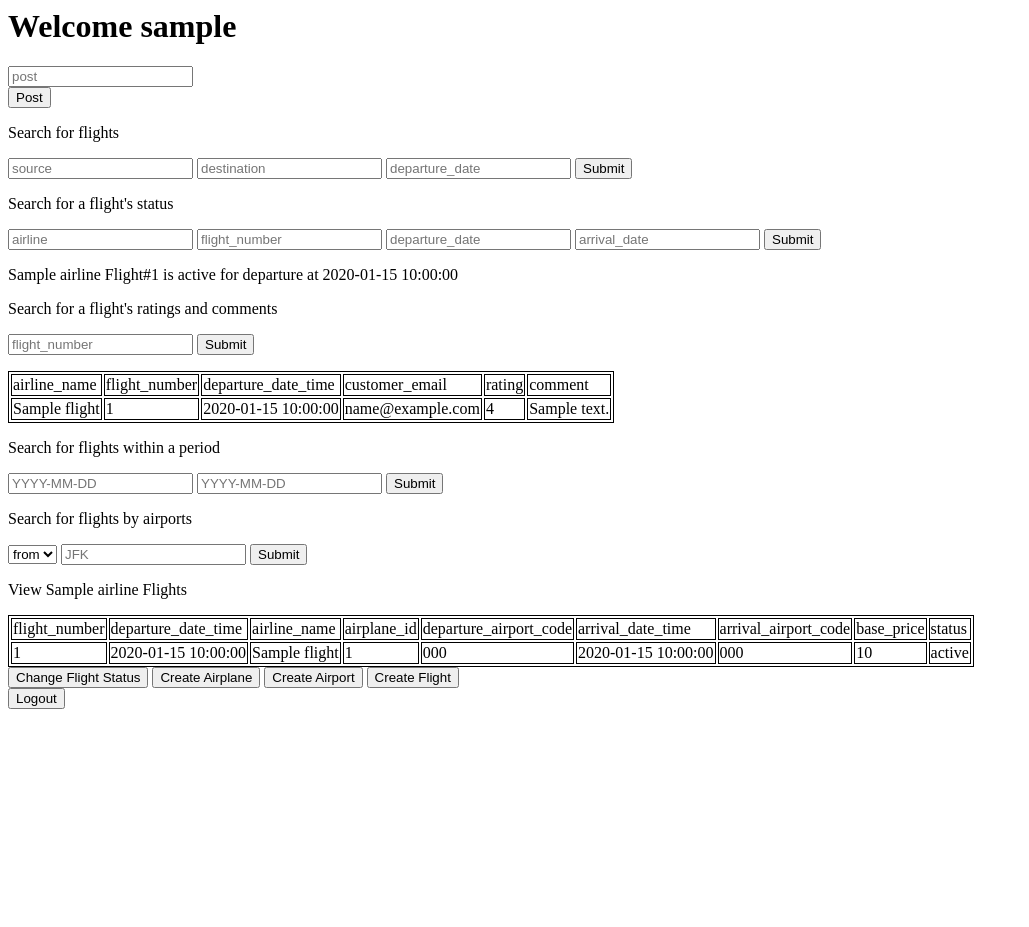
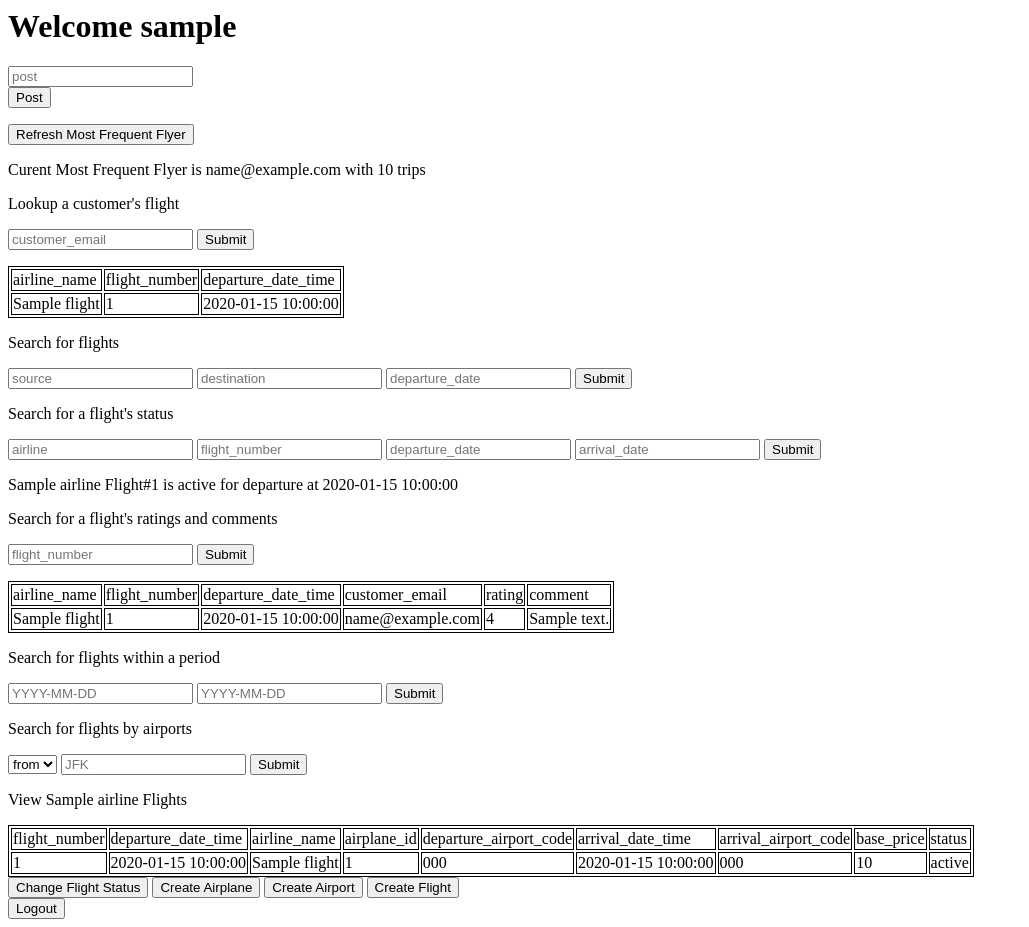
Before and after one commit to tc2965/databaseProject, a Flask app: template templates/staffHome.html in a window 1280 px wide. Shown: the whole page, without its empty margins (0-1029 px from the left). Before the commit the page ends 709 px from the top, so only its background shows below. Run offline with Flask 2, Linux system fonts and the light colour scheme; the template is opened without the code that fills it: most values are stand-ins (such as "Sample title", 1, 10 or a date in 2020).

Commit message:
FE for view customers

```diff
--- a/app.py
+++ b/app.py
@@ -220,6 +220,7 @@ def viewFlightRatings():
         flight_number = request.form["flight_number"]
         ratings = dbmanager.viewFlightRatings(flight_number, session["username"])
         session["ratings"] = ratings
+        print(ratings)
         return redirect(url_for('staffHome'))
 
 # 7. VIEW MOST FREQUENT CUSTOMER
@@ -228,14 +229,20 @@ def viewMostFrequentCustomer():
     if not session.get("username"):
         return None # todo render page with error
     if request.method == 'GET':
-        return dbmanager.viewMostFrequentCustomer(session["username"])
+        mostFrequentFlyer= dbmanager.viewMostFrequentCustomer(session["username"])
+        session["mostFrequentFlyer"] = mostFrequentFlyer
+        return redirect(url_for('staffHome'))
 
-@app.route('/view_customer_flights/<customer_email>', methods=['GET'])
-def viewCustomerFlights(customer_email):
+@app.route('/view_customer_flights', methods=['POST'])
+def viewCustomerFlights():
     if not session.get("username"):
         return None
-    if request.method == 'GET':
-        return dbmanager.viewCustomerFlights(customer_email, session["username"])
+    if request.method == 'POST':
+        customer_email = request.form["customer_email"]
+        customer_flights = dbmanager.viewCustomerFlights(customer_email, session["username"])
+        session["customer_flights"] = customer_flights
+        print(customer_flights)
+        return redirect(url_for('staffHome'))
 
 # 8. VIEW REPORT
 # /viewReport/2022-01-01/2023-01-01
@@ -286,7 +293,9 @@ def staffHome():
     default_flights = session.get("flights")
     status = session.get("status")
     ratings = session.get("ratings")
-    return render_template('staffHome.html', username=username, flights=default_flights, airline=airline, flight_status=status, ratings=ratings)
+    mostFrequentFlyer = session.get("mostFrequentFlyer")
+    customer_flights = session.get("customer_flights")
+    return render_template('staffHome.html', username=username, flights=default_flights, airline=airline, flight_status=status, ratings=ratings, mostFrequentFlyer=mostFrequentFlyer, customer_flights=customer_flights)
 
 @app.route('/post', methods=['GET', 'POST'])
 def post():
@@ -301,8 +310,9 @@ def post():
 
 @app.route('/logout')
 def logout():
-	session.pop('username')
-	return redirect('/')
+    # session.pop('username')
+    session.clear()
+    return redirect('/')
 
 
 app.secret_key = 'some key that you will never guess'
--- a/templates/staffHome.html
+++ b/templates/staffHome.html
@@ -13,6 +13,34 @@
 		border: 1px solid black;
 	}
 </style>
+
+<a href="/view_most_frequent_customer"><button>Refresh Most Frequent Flyer</button></a>
+{% if mostFrequentFlyer %}
+<p>Curent Most Frequent Flyer is {{mostFrequentFlyer.customer_email}} with {{mostFrequentFlyer.trips}} trips</p>
+{% endif %}
+
+<p>Lookup a customer's flight</p>
+<form action="/view_customer_flights" method="POST">
+	<input type="text" name = "customer_email" placeholder="customer_email" required/>
+	<input type="submit" value = Submit />
+</form>
+{% if customer_flights%}
+<table>
+<TR>
+	<TD>airline_name</TD>
+	<TD>flight_number</TD>
+	<TD>departure_date_time</TD>
+</TR>
+<TR>
+{% for flight in customer_flights %}
+<TD>{{flight.airline_name}}</TD>
+<TD>{{flight.flight_number}}</TD>
+<TD>{{flight.departure_date_time}}</TD>
+</TR>
+{% endfor %}
+</table>
+{% endif%}
+
 
 <p>Search for flights</p>
 <form action="/flight/search/" method="POST">
@@ -80,6 +108,7 @@
 	<input type="submit" value = Submit />
 </form>
 
+{% if flights%}
 <p>View {{airline}} Flights</p>
 <table>
 	<TR>
@@ -107,6 +136,8 @@
 	</TR>
 	{% endfor %}
 </table>
+{% endif%}
+
 
 <a href="/changeFlightStatus"><button>Change Flight Status</button></a>
 <a href="/createAirplane"><button>Create Airplane</button></a>
```
Also changed, not shown: dbmanager.py (+5 -4 lines).
